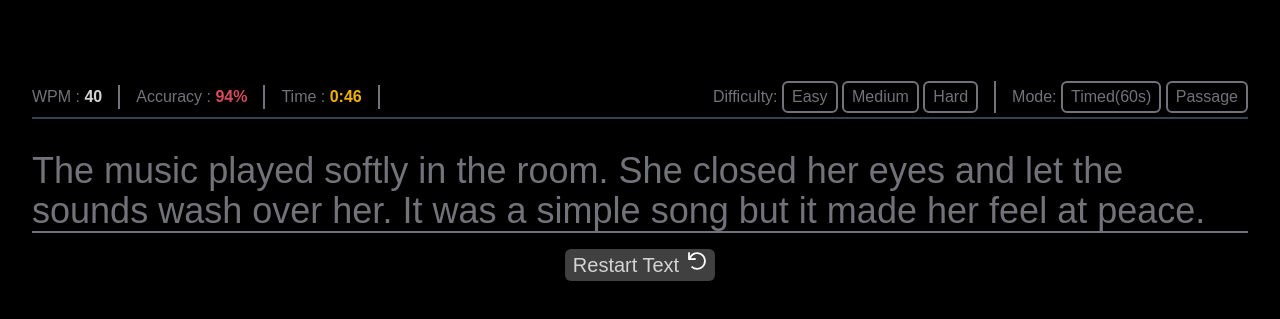
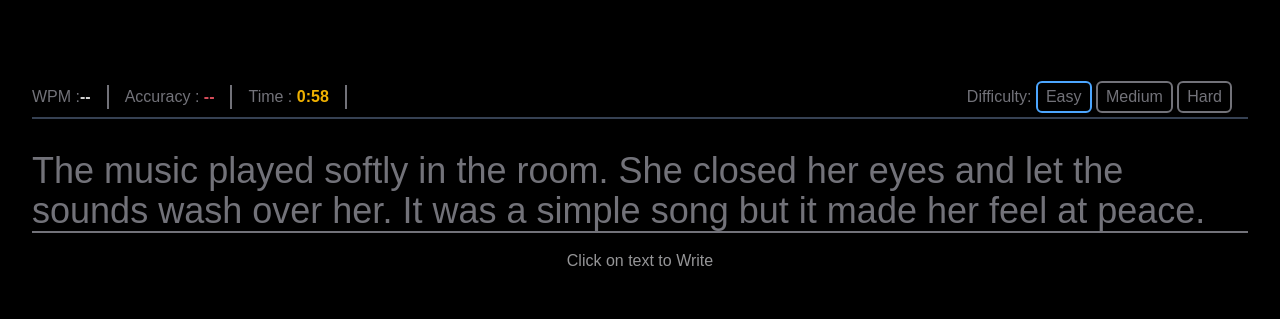
Before and after one commit to SyedAkmal087/Typing-Speed-Test, a website: page src/index.html in a window 1280 px wide. Both pictures are taken after a click on the button "Easy". Shown: the part 75-394 px from the top of the page. Drawn offline with Linux system fonts and the light colour scheme.

Commit message:
Almost everything is done Only Smaller screen is pending

```diff
--- a/src/index.html
+++ b/src/index.html
@@ -28,21 +28,25 @@
         </div>
       </header>
       <main
-        class="mt-12 flex justify-between py-1 border-b-gray-700 border-b-2"
+        class="mt-12 flex md:justify-between items-center md:gap-0 gap-4 py-1 border-b-gray-700 border-b-2 flex-col md:flex-row"
       >
         <div class="flex items-center">
           <p class="border-r-2 pr-4">
-            WPM :<span class="text-neutral-300 font-bold"> 40</span>
+            WPM :<span id="wordperminute" class="text-neutral-300 font-bold">
+              00</span
+            >
           </p>
           <p class="border-r-2 px-4">
-            Accuracy : <span class="text-red-500 font-bold"> 94%</span>
+            Accuracy :
+            <span id="accuracy" class="text-red-500 font-bold"> 0%</span>
           </p>
           <p class="border-r-2 px-4">
-            Time : <span class="text-yellow-500 font-bold"> 0:46</span>
+            Time :
+            <span id="time" class="text-yellow-500 font-bold"> 0:00</span>
           </p>
         </div>
         <div class="flex">
-          <div class="px-4 border-r-2">
+          <div class="px-4">
             <span>Difficulty:</span>
             <button
               id="easy"
@@ -63,13 +67,6 @@
               Hard
             </button>
           </div>
-          <div class="pl-4">
-            <span>Mode:</span>
-            <button class="border-2 px-2 py-0.5 rounded-[6px]">
-              Timed(60s)
-            </button>
-            <button class="border-2 px-2 py-0.5 rounded-[6px]">Passage</button>
-          </div>
         </div>
       </main>
       <div class="relative border-b-2">
@@ -80,11 +77,7 @@
           class="absolute opacity-0 w-full h-full top-0 left-0 cursor-default"
         />
       </div>
-      <button
-        class="bg-neutral-700 text-neutral-300 text-xl px-2 py-0.5 rounded-md flex gap-2 m-auto mt-4"
-      >
-        Restart Text <img src="/assets/images/icon-restart.svg" alt="" />
-      </button>
+      <p class="text-center text-neutral-400 mt-4">Click on text to Write</p>
     </div>
   </body>
 </html>
--- a/src/js/script.js
+++ b/src/js/script.js
@@ -1,11 +1,18 @@
 let easyParagraphs = [];
 let mediumParagraphs = [];
 let hardParagraphs = [];
+let correctAnswers = 0;
+let wrongAnswers = 0;
+let clockTime = 60;
+let clockIntervalId = 0;
 const textArea = document.querySelector("#textarea");
 const input = document.querySelector("#quote-input");
 const easyBtn = document.querySelector("#easy");
 const mediumBtn = document.querySelector("#medium");
 const hardBtn = document.querySelector("#hard");
+const accuracy = document.querySelector("#accuracy");
+const time = document.querySelector("#time");
+const wordperminute = document.querySelector("#wordperminute");
 
 async function loadTextData() {
   try {
@@ -28,33 +35,79 @@ function loadParagraph(paragraph, textarea) {
     textarea.append(span);
   });
 }
+function ShowResults(correctAnswers, wrongAnswers, totaltyped) {
+  clearInterval(clockIntervalId);
+  input.disabled = true;
+  const totalTyped = correctAnswers + wrongAnswers;
+  const acc =
+    totaltyped === 0 ? 0 : Math.round((correctAnswers / totalTyped) * 100);
+  accuracy.innerText = acc + "%";
+  wordperminute.innerText = totalTyped / 5 / 1;
+}
 input.addEventListener("input", (e) => {
   const typed = e.target.value;
   const spans = textArea.querySelectorAll("span");
+  if (spans.length < typed.length) {
+    ShowResults(correctAnswers, wrongAnswers, typed.length);
+    return;
+  }
+  correctAnswers = 0;
+  wrongAnswers = 0;
   spans.forEach((span, index) => {
     span.classList.remove("text-neutral-500", "text-green-500", "text-red-500");
     const typedChar = typed[index];
     if (!typedChar) {
       span.classList.add("text-neutral-500");
     } else if (typedChar === span.innerText) {
+      correctAnswers++;
       span.classList.add("text-green-500");
     } else {
+      wrongAnswers++;
       span.classList.add("text-red-500");
     }
   });
 });
-
+function startTimer(params) {
+  if (clockTime <= 0) {
+    clockTime = 0;
+    clearInterval(clockIntervalId);
+    ShowResults(correctAnswers, wrongAnswers, typed.length);
+    return;
+  }
+  clockTime--;
+  time.innerText = `0:${clockTime.toString().padStart(2, "0")}`;
+}
 easyBtn.addEventListener("click", (e) => {
-  textArea.innerHTML = "";
+  resetTest();
+  easyBtn.classList.add("border-blue-400");
   loadParagraph(easyParagraphs, textArea);
+  clockIntervalId = setInterval(startTimer, 1000);
 });
 mediumBtn.addEventListener("click", (e) => {
-  textArea.innerHTML = "";
+  resetTest();
+  mediumBtn.classList.add("border-blue-400");
   loadParagraph(mediumParagraphs, textArea);
+  clockIntervalId = setInterval(startTimer, 1000);
 });
 hardBtn.addEventListener("click", (e) => {
-  textArea.innerHTML = "";
+  resetTest();
+  hardBtn.classList.add("border-blue-400");
   loadParagraph(hardParagraphs, textArea);
+  clockIntervalId = setInterval(startTimer, 1000);
 });
+function resetTest() {
+  clearInterval(clockIntervalId);
+  clockTime = 60;
+  textArea.innerText = "";
+  timerStarted = false;
+  input.value = "";
+  input.disabled = false;
+  time.innerText = "0:60";
+  accuracy.innerText = "--";
+  wordperminute.innerText = "--";
+  easyBtn.classList.remove("border-blue-400");
+  mediumBtn.classList.remove("border-blue-400");
+  hardBtn.classList.remove("border-blue-400");
+}
 
 loadTextData();
```
Also changed, not shown: src/css/output.css.
